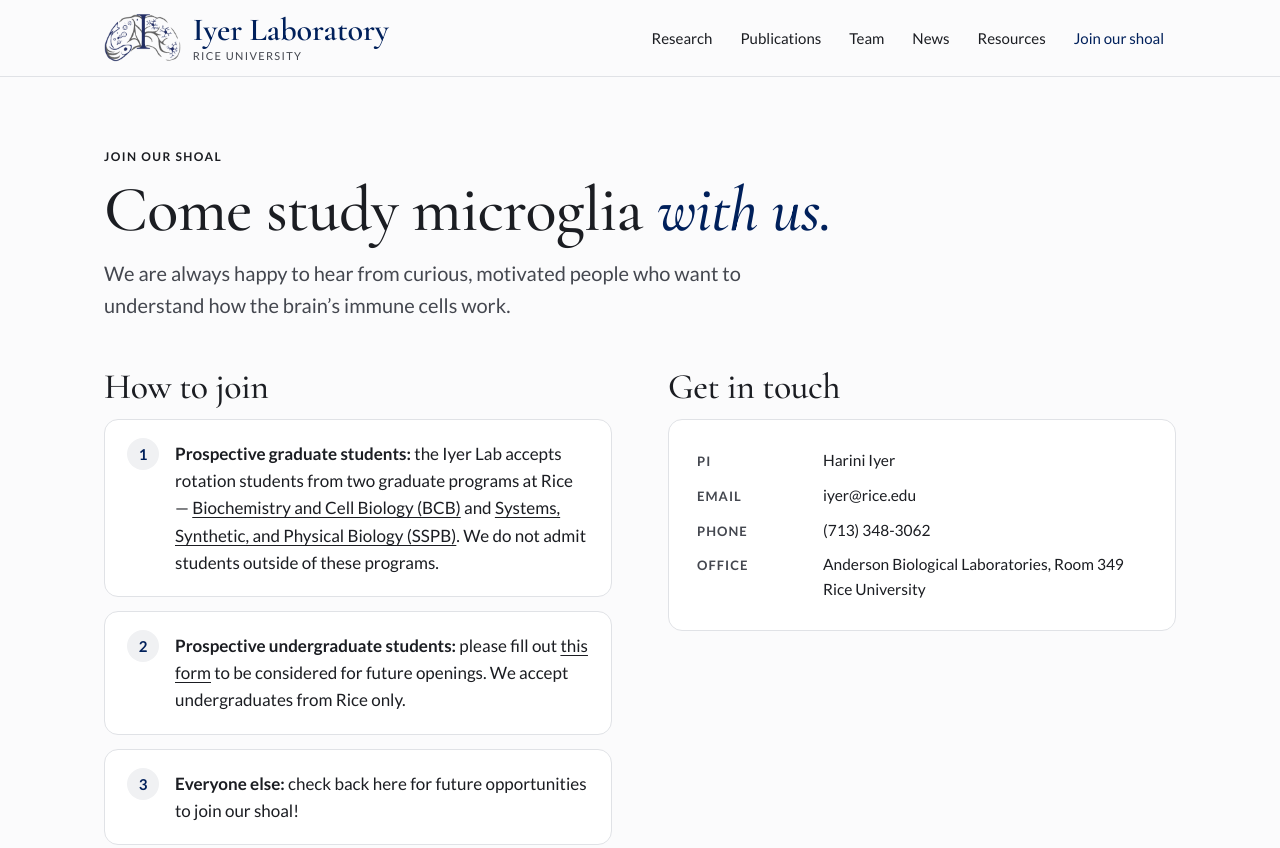
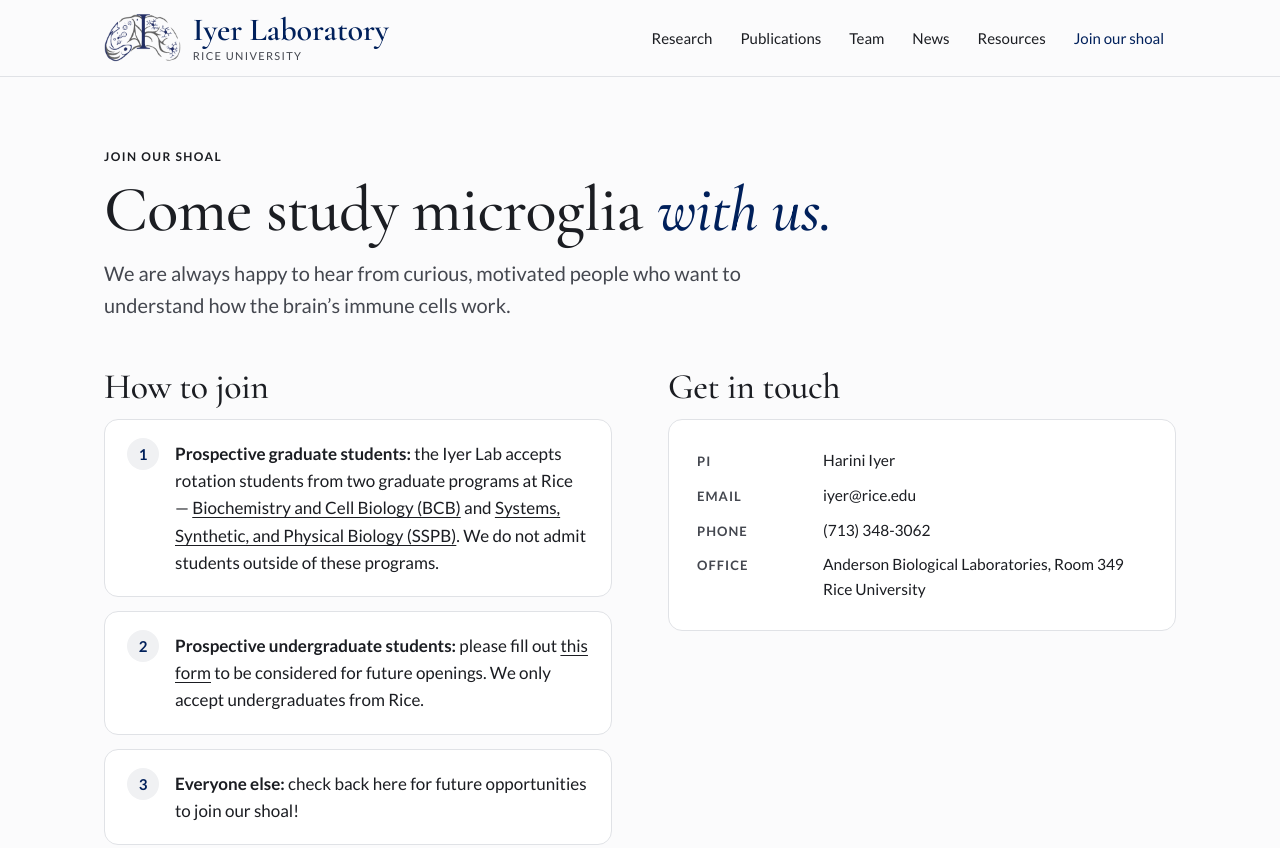
Before and after one commit to iyerlaboratory/iyerlaboratory.github.io, a plain HTML site: page join.html in a window 1280 px wide. Shown: the top 848 px of the page. Drawn offline with nearby package versions, Linux system fonts and the light colour scheme.

Commit message:
Reword the Rice-only undergraduate note on the Join page
Co-Authored-By: Claude Opus 5.5 <noreply@anthropic.com>
Claude-Session: https://claude.ai/code/session_012pjut5DKrUtDq79C4MLDVr

```diff
--- a/join.html
+++ b/join.html
@@ -49,7 +49,7 @@
           <h2 style="font-size:30px">How to join</h2>
           <ol class="steps">
             <li><strong>Prospective graduate students:</strong> the Iyer Lab accepts rotation students from two graduate programs at Rice — <a href="https://biosciences.rice.edu/biochemistry-and-cell-biology-graduate-program">Biochemistry and Cell Biology (BCB)</a> and <a href="https://sspb.rice.edu/">Systems, Synthetic, and Physical Biology (SSPB)</a>. We do not admit students outside of these programs.</li>
-            <li><strong>Prospective undergraduate students:</strong> please fill out <a href="https://forms.gle/4mFBoCbiL1zuPfDh6">this form</a> to be considered for future openings. We accept undergraduates from Rice only.</li>
+            <li><strong>Prospective undergraduate students:</strong> please fill out <a href="https://forms.gle/4mFBoCbiL1zuPfDh6">this form</a> to be considered for future openings. We only accept undergraduates from Rice.</li>
             <li><strong>Everyone else:</strong> check back here for future opportunities to join our shoal!</li>
           </ol>
         </div>
```
